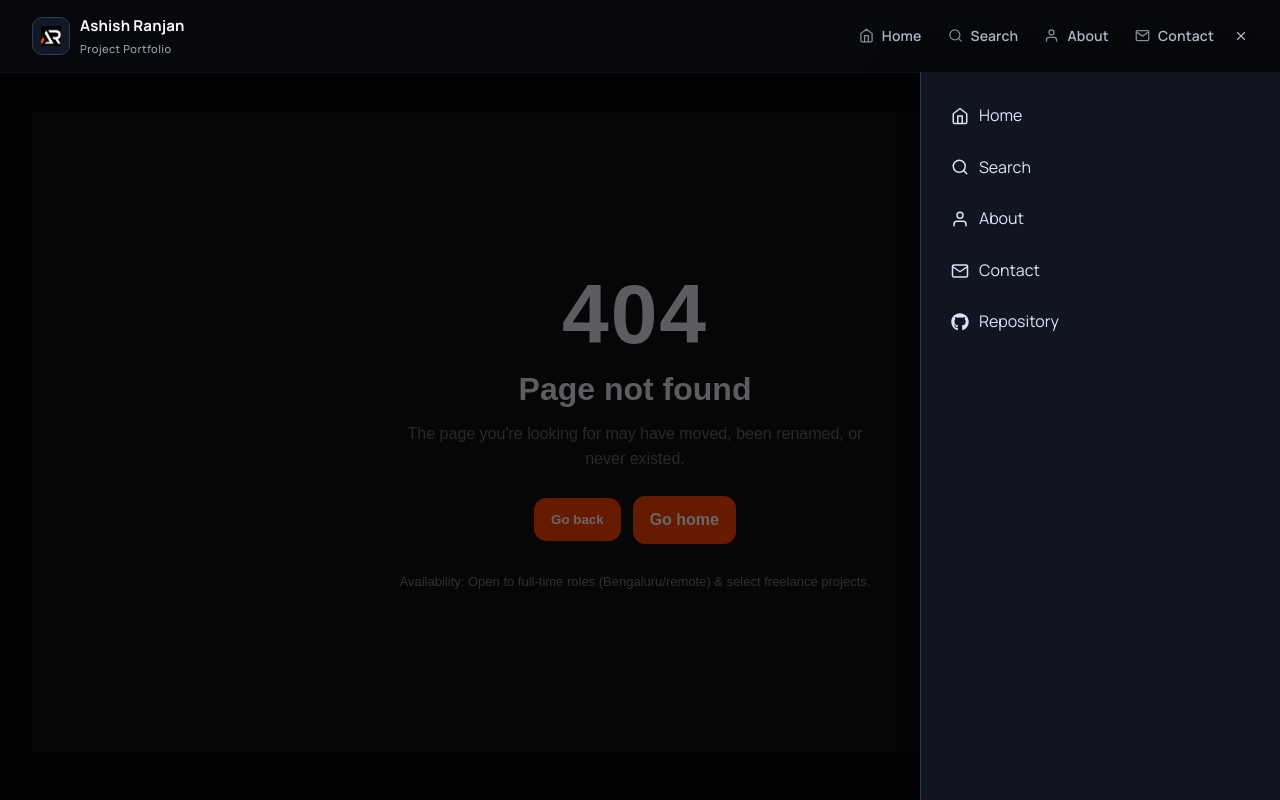
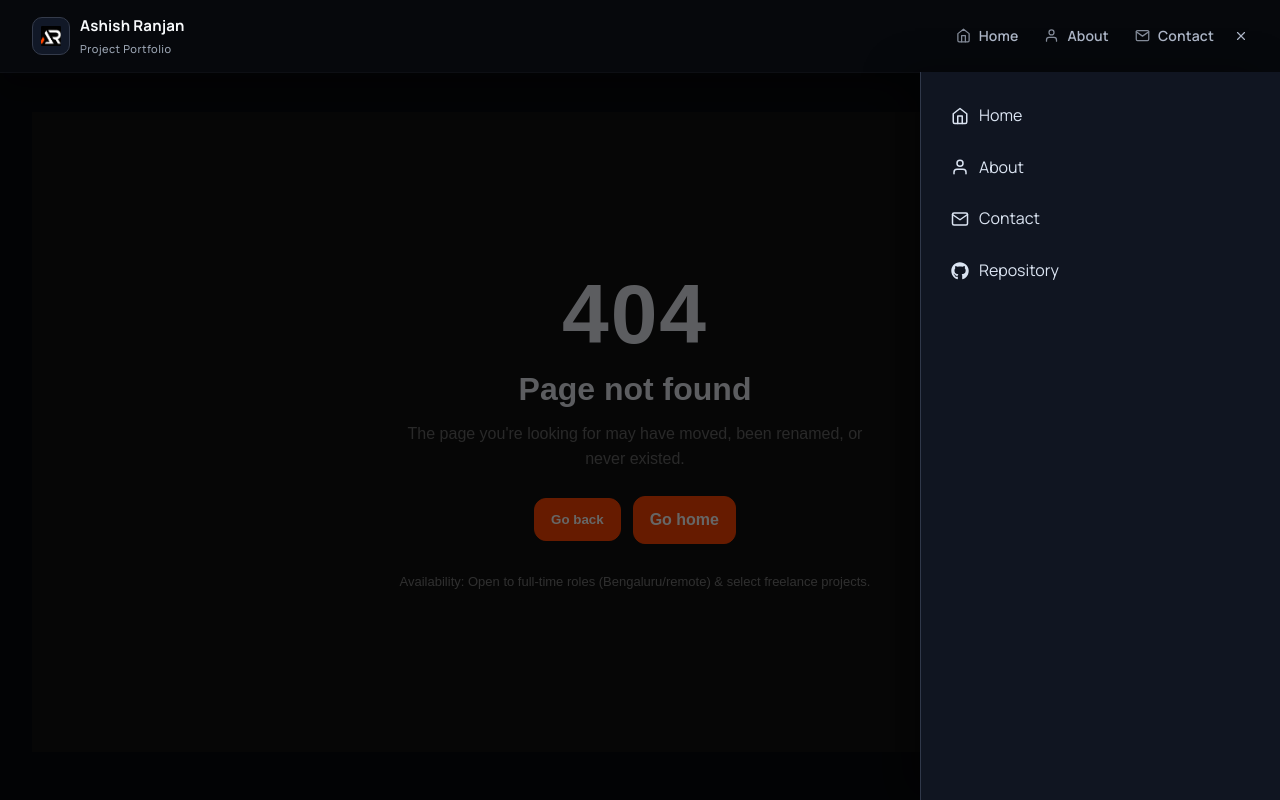
Before and after one commit to a2rp/projects, a React (Vite) app: page /projects/search in a window 1280 px wide. Both pictures are taken after a click on the button 1241 px from the left and 36 px from the top of the page. Built offline with nearby package versions, Linux system fonts and the light colour scheme.

Commit message:
Remove search links from header menus

```diff
--- a/src/components/header/index.jsx
+++ b/src/components/header/index.jsx
@@ -1,12 +1,11 @@
 import { useEffect, useState } from "react";
 import { FaGithub } from "react-icons/fa";
-import { FiHome, FiMail, FiMenu, FiSearch, FiUser, FiX } from "react-icons/fi";
+import { FiHome, FiMail, FiMenu, FiUser, FiX } from "react-icons/fi";
 import { NavLink, useLocation } from "react-router-dom";
 import styles from "./style.module.css";
 
 const navItems = [
     { label: "Home", to: "/", icon: FiHome },
-    { label: "Search", to: "/#search", icon: FiSearch },
     { label: "About", to: "/about", icon: FiUser },
     { label: "Contact", to: "/about#contact", icon: FiMail },
 ];
@@ -16,11 +15,6 @@ const repositoryUrl = "https://github.com/a2rp/projects";
 const Header = () => {
     const location = useLocation();
     const [menuOpen, setMenuOpen] = useState(false);
-    const isNavItemActive = (item, isRouteActive) => {
-        if (item.label === "Search") return location.pathname === "/" && location.hash === "#search";
-        if (item.label === "Home") return location.pathname === "/" && location.hash !== "#search";
-        return isRouteActive;
-    };
 
     useEffect(() => {
         if (!menuOpen) return undefined;
@@ -64,12 +58,12 @@ const Header = () => {
 
                         return (
                             <NavLink
-                                className={({ isActive }) => isNavItemActive(item, isActive)
-                                    ? styles.activeNavLink
-                                    : styles.navLink}
+                                className={({ isActive }) =>
+                                    isActive ? styles.activeNavLink : styles.navLink
+                                }
                                 key={item.to}
                                 to={item.to}
-                                end={item.label === "Home" || item.label === "Search"}
+                                end={item.to === "/"}
                             >
                                 <Icon aria-hidden="true" />
                                 <span>{item.label}</span>
@@ -118,12 +112,14 @@ const Header = () => {
 
                     return (
                         <NavLink
-                            className={({ isActive }) => isNavItemActive(item, isActive)
-                                ? styles.activeMobileNavLink
-                                : styles.mobileNavLink}
+                            className={({ isActive }) =>
+                                isActive
+                                    ? styles.activeMobileNavLink
+                                    : styles.mobileNavLink
+                            }
                             key={item.to}
                             to={item.to}
-                            end={item.label === "Home" || item.label === "Search"}
+                            end={item.to === "/"}
                             onClick={() => setMenuOpen(false)}
                         >
                             <Icon aria-hidden="true" />
```
